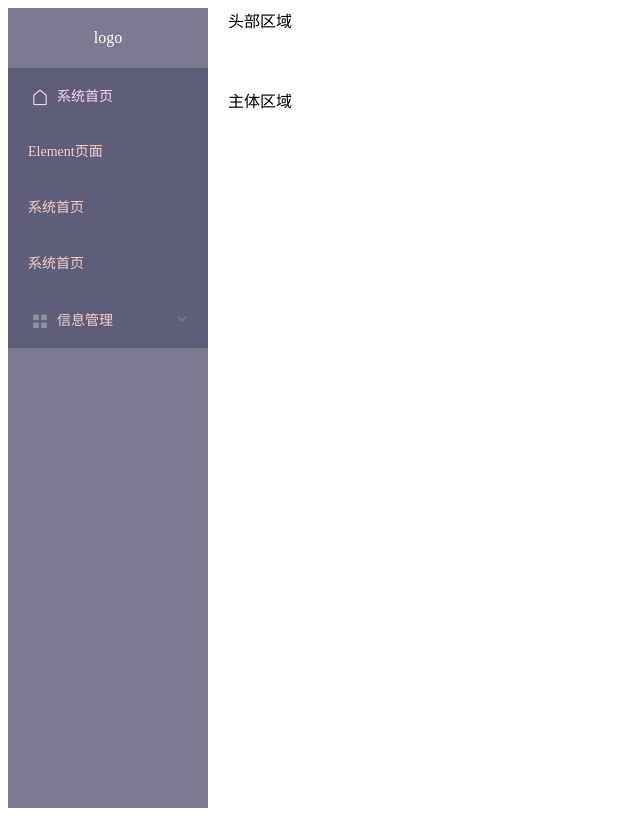
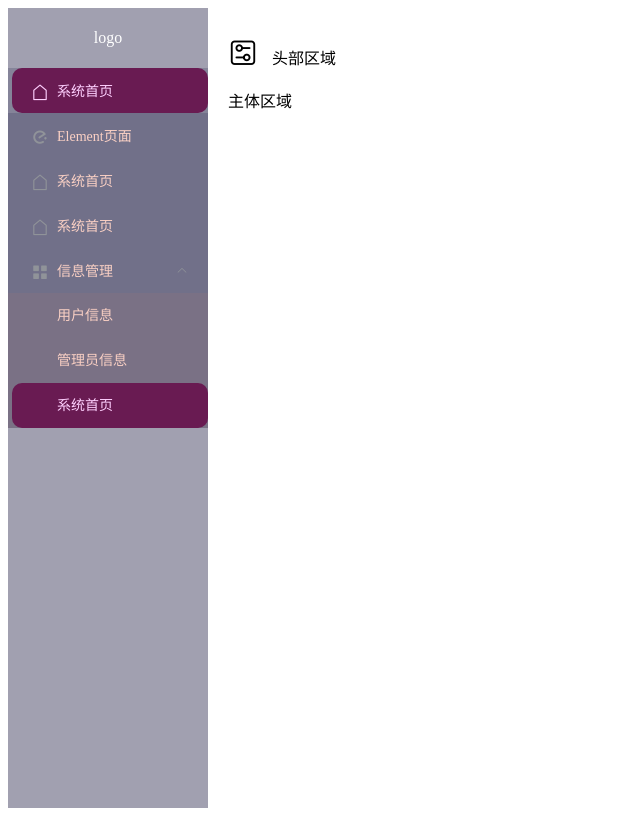
Before and after one commit to kawaii993/TakinaVue2024, a Vue app in the folder new-manage-system/: page / in a window 1280 px wide. Shown: the whole page, without its empty margins (0-640 px from the left). Built offline with nearby package versions, Linux system fonts and the light colour scheme.

Commit message:
更新侧边栏

```diff
--- a/new-manage-system/src/views/HomeView.vue
+++ b/new-manage-system/src/views/HomeView.vue
@@ -3,30 +3,43 @@
     <el-container>
 
       <!-- 侧边栏 -->
-      <el-aside style="width: 200px; min-height: 100vh; background-color: rgba(68, 66, 99, 0.7) ;">
+      <el-aside :width="asideWidth" style=" min-height: 100vh; background-color: rgba(68, 66, 99, 0.5) ;">
         <div style="height: 60px; line-height: 60px;  color: white;
         display: flex; align-items: center; justify-content: center;">
           logo
         </div>
         <!-- 菜单栏 -->
-        <el-menu router background-color="rgba(68, 66, 99, 0.3)" text-color="#fad0c4 " active-text-color="#ffd1ff "
-          style="border: none;" :default-active="$route.path">
+        <el-menu :collapse="isCollapse" :collapse-transition="false" router background-color="rgba(68, 66, 99, 0.3 )"
+          text-color="#fad0c4 " active-text-color="#ffd1ff " style="border: none;" :default-active="$route.path">
           <el-menu-item index="/">
-            <template slot="title">
-              <i class="el-icon-house"></i>
-              <span>系统首页</span>
-            </template>
+            <i class="el-icon-house"></i>
+            <span slot="title">系统首页</span>
           </el-menu-item>
-          <el-menu-item index="element">Element页面</el-menu-item>
-          <el-menu-item>系统首页</el-menu-item>
-          <el-menu-item>系统首页</el-menu-item>
-          <el-submenu>
+
+          <el-menu-item index="element">
+            <i class="el-icon-eleme"></i>
+            <span slot="title">Element页面</span>
+          </el-menu-item>
+
+          <el-menu-item index="/1">
+            <i class="el-icon-house"></i>
+            <span slot="title">系统首页</span>
+          </el-menu-item>
+
+          <el-menu-item index="/2">
+            <i class="el-icon-house"></i>
+            <span slot="title">系统首页</span>
+          </el-menu-item>
+
+
+          <el-submenu index="3">
             <template slot="title">
               <i class="el-icon-menu"></i>
               <span>信息管理</span>
             </template>
             <el-menu-item>用户信息</el-menu-item>
             <el-menu-item>管理员信息</el-menu-item>
+            <el-menu-item index="/">系统首页</el-menu-item>
           </el-submenu>
         </el-menu>
       </el-aside>
@@ -35,6 +48,8 @@
       <el-container>
         <!-- 头部区域 -->
         <el-header>
+          <i class="el-icon-set-up " style="width: 40px; margin-top: 30px;font-size: 30px;" @click="handleCollapse">
+          </i>
           头部区域
         </el-header>
 
@@ -55,18 +70,78 @@
 
 export default {
   name: 'HomeView',
+  data() {
+    return {
+      isCollapse: false,//不收缩
+      asideWidth: '200px'
+    }
+  },
+  methods: {
+    handleCollapse() {
+      this.isCollapse = !this.isCollapse
+      this.asideWidth = this.isCollapse ? '64px' : '200px'
+    }
+  }
 }
 </script>
 
 <style>
-
-.el-menu--inline .el-menu-item{
+.el-menu--inline {
   background-color: rgb(122, 113, 133) !important;
 }
-.el-menu-item:hover,el-submenu__title:hover{
+
+.el-menu--inline .el-menu-item {
+  background-color: rgb(122, 113, 133) !important;
+  padding-left: 49px !important;
+}
+
+.el-menu-item:hover,
+el-submenu__title:hover {
   color: rgb(5, 39, 3) !important;
 }
-.el-submenu__title:hover i{
+
+.el-submenu__title:hover i {
   color: #fff !important;
 }
+
+.el-menu-item.is-active {
+  background-color: #691b52 !important;
+  border-radius: 10px !important;
+  /* margin-left: 4px;
+  margin-right: 4px;
+  margin-top: 4px;
+  margin-bottom: 4px; */
+  /* margin: 4px; */
+  width: calc(100%-8px);
+  margin-left: 4px;
+}
+
+.el-menu-item.is-active i,
+.el-menu-item.is-active .el-tooltip {
+  margin-left: -4px;
+}
+
+.el-menu-item {
+  height: 45px !important;
+  line-height: 45px !important;
+
+}
+
+.el-submenu__title {
+  height: 45px !important;
+  line-height: 45px !important;
+
+}
+
+.el-submenu .el-menu-item {
+  min-width: 0 !important;
+}
+
+.el-menu--inline .el-menu-item.is-active {
+  padding-left: 45px !important;
+}
+
+/* .el-submenu__icon-arrow{
+  margin-top: -5px;
+} */
 </style>
```
